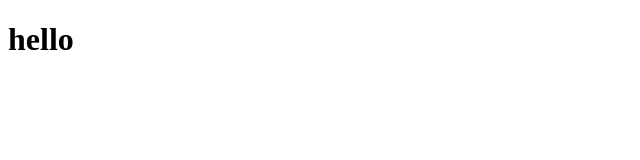
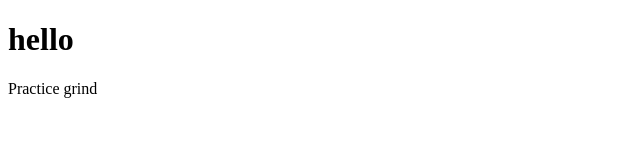
Before and after one commit to KboyVillahermosa/practice-git, a plain HTML site: page index.html in a window 1280 px wide. Shown: the whole page, without its empty margins (0-640 px from the left). Drawn offline with Linux system fonts and the light colour scheme.

Commit message:
added paragraph in index

```diff
--- a/index.html
+++ b/index.html
@@ -7,6 +7,7 @@
 </head>
 <body>
     <h1>hello</h1>
+    <p>Practice grind</p>
 
 </body>
 </html>
```
